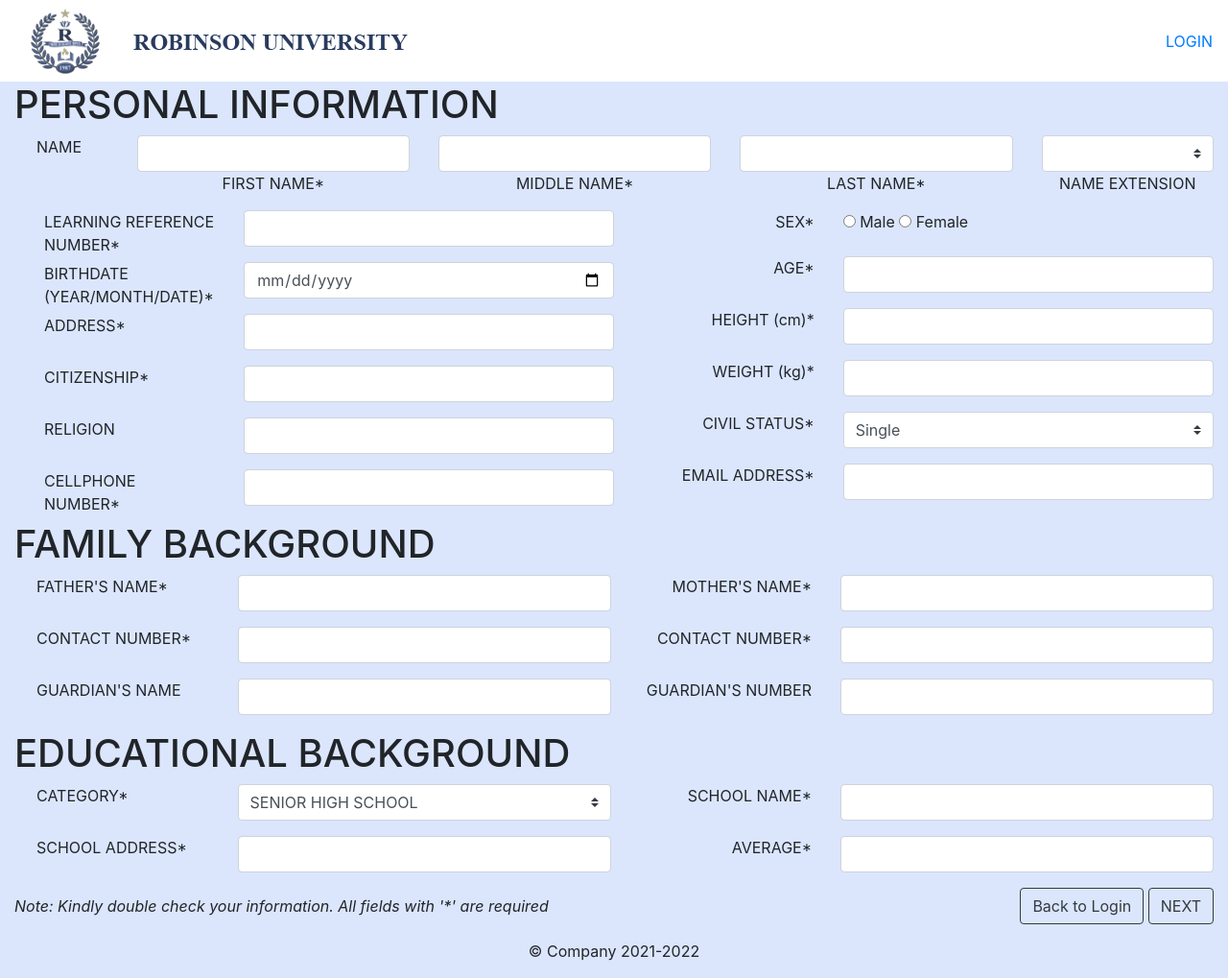
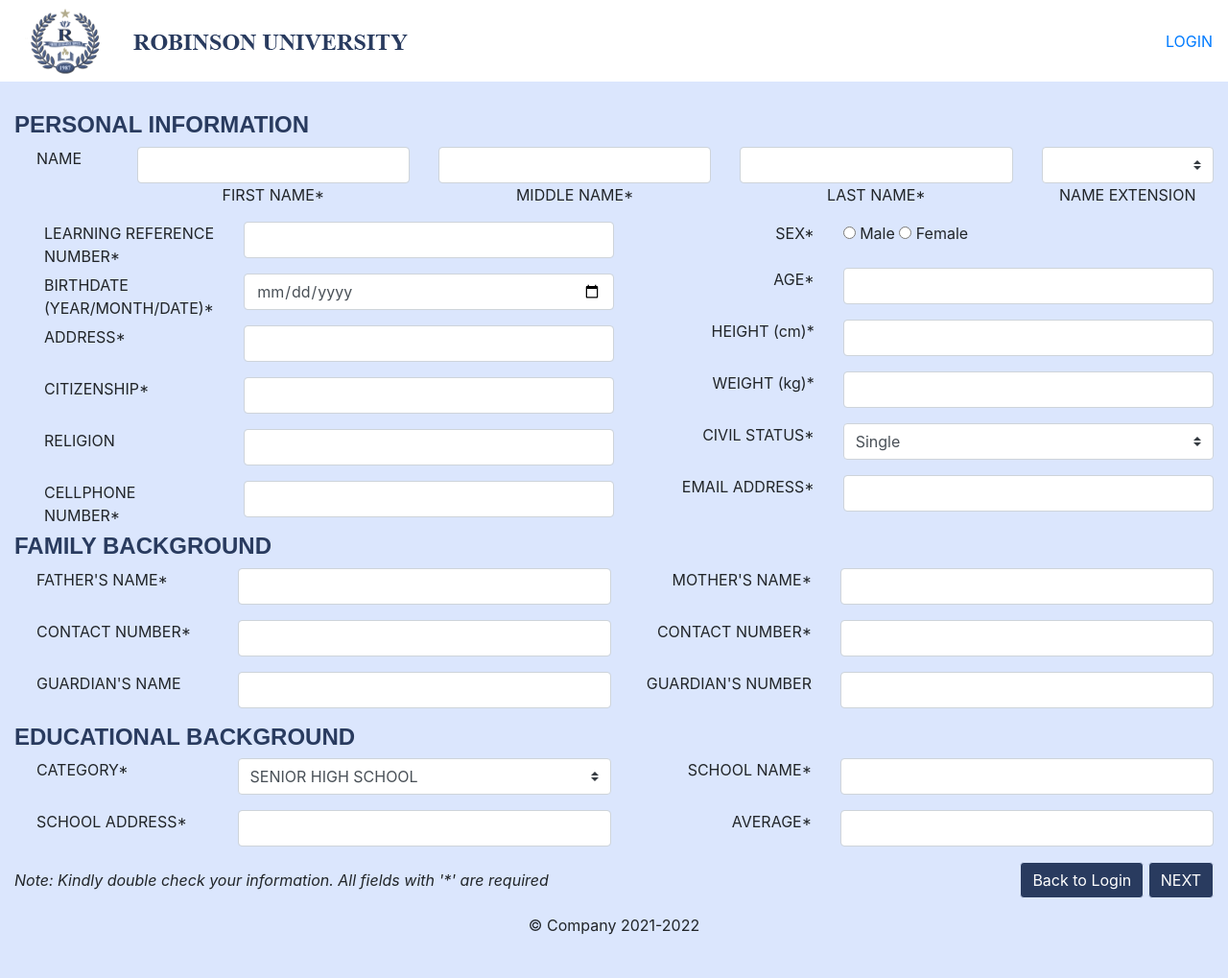
Before and after one commit to nightrobin/Group4-Web-StudentEnrollmentSystem, a PHP site: page /perinfo.php in a window 1280 px wide. Shown: the whole page at 96% size. After the commit the page ends 974 px from the top, so only its background shows below. Run offline with PHP 8.4, Linux system fonts and the light colour scheme; some libraries are stand-ins or nearby versions.

Commit message:
update ulit ulit

```diff
--- a/login.php
+++ b/login.php
@@ -139,6 +139,7 @@
 									<a href="perinfo.php" class="btn btn-lg btn-primary btn-outline-secondary btn-block" id="loginBtn" type="button">Register</a>
 									<a href="checkResults.php" class="btn btn-lg btn-primary btn-outline-secondary btn-block" id="loginBtn" type="button">Check Result</a><br><br>
 									<p style="font-size: 14px;"><u><i> Note: New students are required to register first. </i></u></p>
+									<p style="font-size: 14px;"> Upon registration, click 'Check Results' button for your Student ID.</p>
 							</form>
 
 						</div>
--- a/perinfo.php
+++ b/perinfo.php
@@ -41,6 +41,23 @@
 		  color: #293B5F;
 		}
 
+		h4{
+		color: #293B5F;
+		font-family: Sans-Serif;
+		font-weight: bold;
+		}
+
+		.btn{
+		background-color: #293B5F;
+		color: white;
+		border: 1px solid #DBE6FD;
+		}
+
+		.btn:hover {
+		background-color: #B2AB8C;
+		color:white;
+		}
+
 
 	</style>
 
@@ -54,7 +71,7 @@
 			<div class="container-fluid py-3">
 
             <form method="POST" action="s_perinfo.php">
-                <h1>PERSONAL INFORMATION</h1>
+                <h4 style="margin-top: 100px;">PERSONAL INFORMATION</h4>
                 <div class="row ml-2">
 
                     <div class="col-md-1">
@@ -220,7 +237,7 @@
                 </div>
 
 
-                <h1>FAMILY BACKGROUND</h1>
+                <h4>FAMILY BACKGROUND</h4>
                 <div class="row ml-2">
                     <div class="col-md-6">
                         <div class="row">
@@ -282,7 +299,7 @@
                 </div>
 
 
-                <h1>EDUCATIONAL BACKGROUND</h1>
+                <h4>EDUCATIONAL BACKGROUND</h4>
                 <div class="row ml-2">
                     <div class="col-md-6">
 
```
Also changed, not shown: chooseCourse.php (+12 -0 lines).
